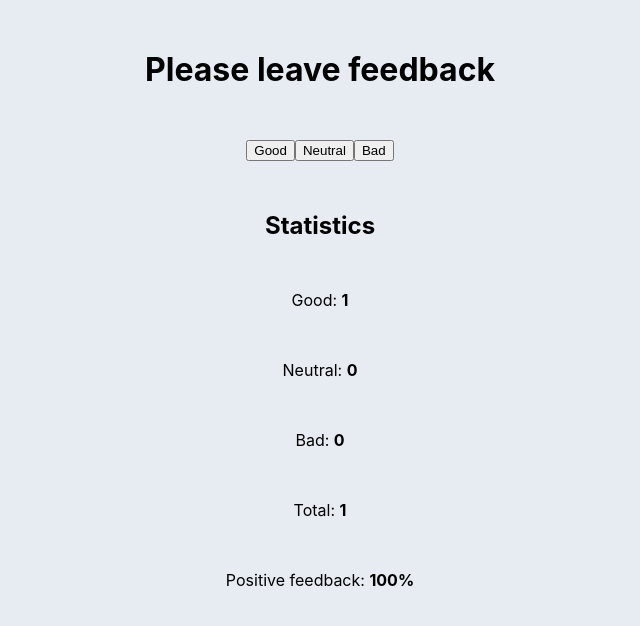
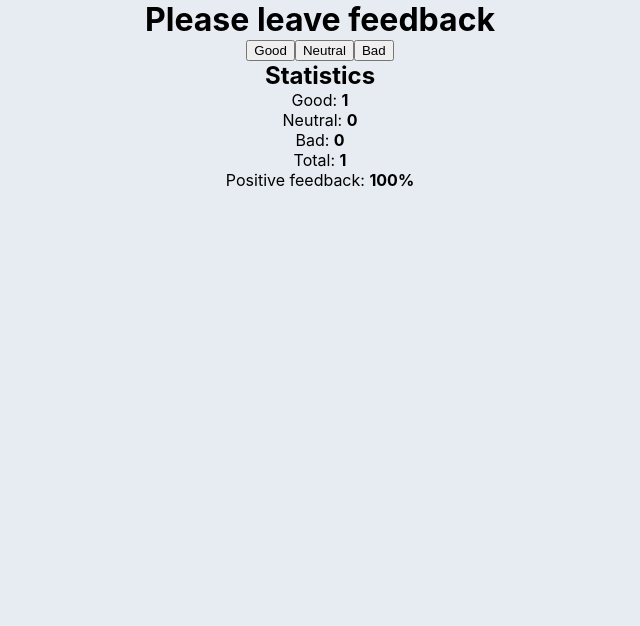
Before and after one commit to brzozanet/goit-react-hw-02-feedback, a React (Create React App) app: page / in a window 1280 px wide. Both pictures are taken after a click on the button "Good". Shown: the top 626 px of the page, without its empty margins (320-960 px from the left). Built offline with nearby package versions, Linux system fonts and the light colour scheme.

Commit message:
Create Statistics component

```diff
--- a/package.json
+++ b/package.json
@@ -36,5 +36,8 @@
       "last 1 firefox version",
       "last 1 safari version"
     ]
+  },
+  "devDependencies": {
+    "prop-types": "^15.8.1"
   }
 }
--- a/src/components/App.jsx
+++ b/src/components/App.jsx
@@ -1,9 +1,56 @@
-import { Feedback } from "./Feedback/Feedback";
+import { Component } from "react";
+import { Statistics } from "./Statistics/Statistics";
+import css from "./App.module.css";
 
-export const App = () => {
-  return (
-    <div className="container">
-      <Feedback />
-    </div>
-  );
-};
+export class App extends Component {
+  state = {
+    good: 0,
+    neutral: 0,
+    bad: 0,
+  };
+
+  handleGood = () => {
+    this.setState({ good: this.state.good + 1 });
+  };
+
+  handleNeutral = () => {
+    this.setState({ neutral: this.state.neutral + 1 });
+  };
+
+  handleBad = () => {
+    this.setState({ bad: this.state.bad + 1 });
+  };
+
+  countTotalFeedback = () => {
+    return this.state.good + this.state.neutral + this.state.bad;
+  };
+
+  countPositiveFeedbackPercentage = () => {
+    return Math.round(
+      (this.state.good /
+        (this.state.good + this.state.neutral + this.state.bad)) *
+        100
+    );
+  };
+
+  render() {
+    return (
+      <div className={css.App}>
+        <h1>Please leave feedback</h1>
+        <div>
+          <button onClick={this.handleGood}>Good</button>
+          <button onClick={this.handleNeutral}>Neutral</button>
+          <button onClick={this.handleBad}>Bad</button>
+        </div>
+
+        <Statistics
+          good={this.state.good}
+          neutral={this.state.neutral}
+          bad={this.state.bad}
+          total={this.countTotalFeedback()}
+          positivePercentage={this.countPositiveFeedbackPercentage()}
+        />
+      </div>
+    );
+  }
+}
--- /dev/null
+++ b/src/components/App.module.css
@@ -0,0 +1,8 @@
+.App {
+  text-align: center;
+}
+
+.App-logo {
+  height: 40vmin;
+  pointer-events: none;
+}
--- a/src/components/Feedback/Feedback.jsx
+++ /dev/null
@@ -1,65 +0,0 @@
-import { Component } from "react";
-
-export class Feedback extends Component {
-  state = {
-    good: 0,
-    neutral: 0,
-    bad: 0,
-  };
-
-  handleGood = () => {
-    this.setState({ good: this.state.good + 1 });
-  };
-
-  handleNeutral = () => {
-    this.setState({ neutral: this.state.neutral + 1 });
-  };
-
-  handleBad = () => {
-    this.setState({ bad: this.state.bad + 1 });
-  };
-
-  countTotalFeedback = () => {
-    return this.state.good + this.state.neutral + this.state.bad;
-  };
-
-  countPositiveFeedbackPercentage = () => {
-    return Math.round(
-      (this.state.good /
-        (this.state.good + this.state.neutral + this.state.bad)) *
-        100
-    );
-  };
-
-  render() {
-    return (
-      <>
-        <h1>Please leave feedback</h1>
-        <div>
-          <button onClick={this.handleGood}>Good</button>
-          <button onClick={this.handleNeutral}>Neutral</button>
-          <button onClick={this.handleBad}>Bad</button>
-        </div>
-        <h2>Statistics</h2>
-        <p>
-          Good: <strong>{this.state.good}</strong>
-        </p>
-        <p>
-          Neutral: <strong>{this.state.neutral}</strong>
-        </p>
-        <p>
-          Bad: <strong>{this.state.bad}</strong>
-        </p>
-        <p>
-          Total: <strong>{this.countTotalFeedback()}</strong>
-        </p>
-        {isNaN(this.countPositiveFeedbackPercentage()) ? null : (
-          <p>
-            Positive feedback:{" "}
-            <strong>{this.countPositiveFeedbackPercentage()}%</strong>
-          </p>
-        )}
-      </>
-    );
-  }
-}
--- /dev/null
+++ b/src/components/Statistics/Statistics.jsx
@@ -0,0 +1,41 @@
+import PropTypes from "prop-types";
+import css from "./Statistics.module.css";
+
+export const Statistics = ({
+  good,
+  neutral,
+  bad,
+  total,
+  positivePercentage,
+}) => {
+  return (
+    <>
+      <h2>Statistics</h2>
+      <p className={css.Statistics}>
+        Good: <strong>{good}</strong>
+      </p>
+      <p className={css.Statistics}>
+        Neutral: <strong>{neutral}</strong>
+      </p>
+      <p className={css.Statistics}>
+        Bad: <strong>{bad}</strong>
+      </p>
+      <p className={css.Statistics}>
+        Total: <strong>{total}</strong>
+      </p>
+      {isNaN(positivePercentage) ? null : (
+        <p className={css.Statistics}>
+          Positive feedback: <strong>{positivePercentage}%</strong>
+        </p>
+      )}
+    </>
+  );
+};
+
+Statistics.propTypes = {
+  good: PropTypes.number.isRequired,
+  neutral: PropTypes.number.isRequired,
+  bad: PropTypes.number.isRequired,
+  total: PropTypes.func.isRequired,
+  positivePercentage: PropTypes.func.isRequired,
+};
--- /dev/null
+++ b/src/components/Statistics/index.js
@@ -0,0 +1 @@
+export * from "./Statistics";
--- /dev/null
+++ b/src/components/index.js
@@ -0,0 +1 @@
+export * from "./components";
```
Also changed, not shown: src/components/Statistics/Statistics.module.css (added), 1 other file (tests, documents, lock files or other folders).
